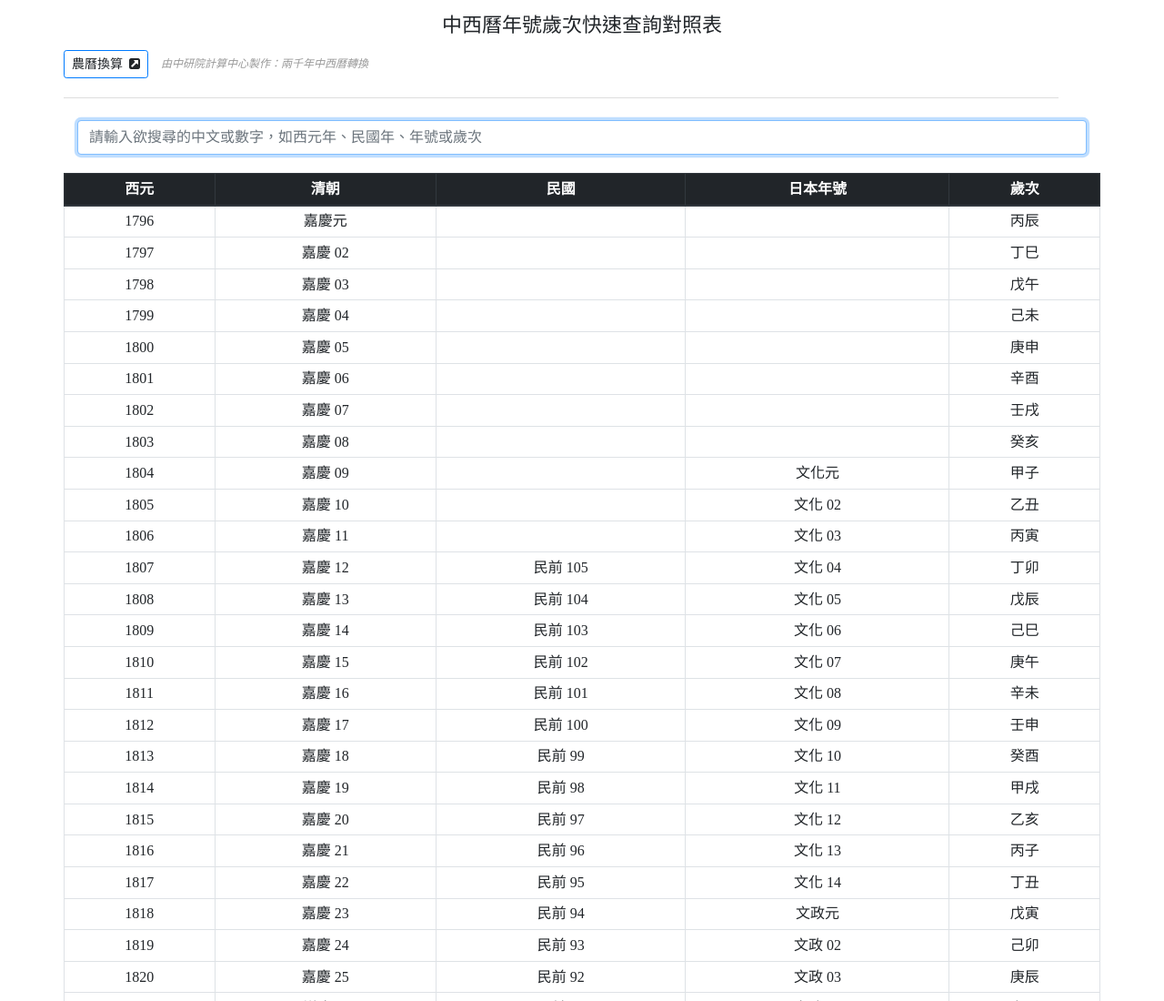
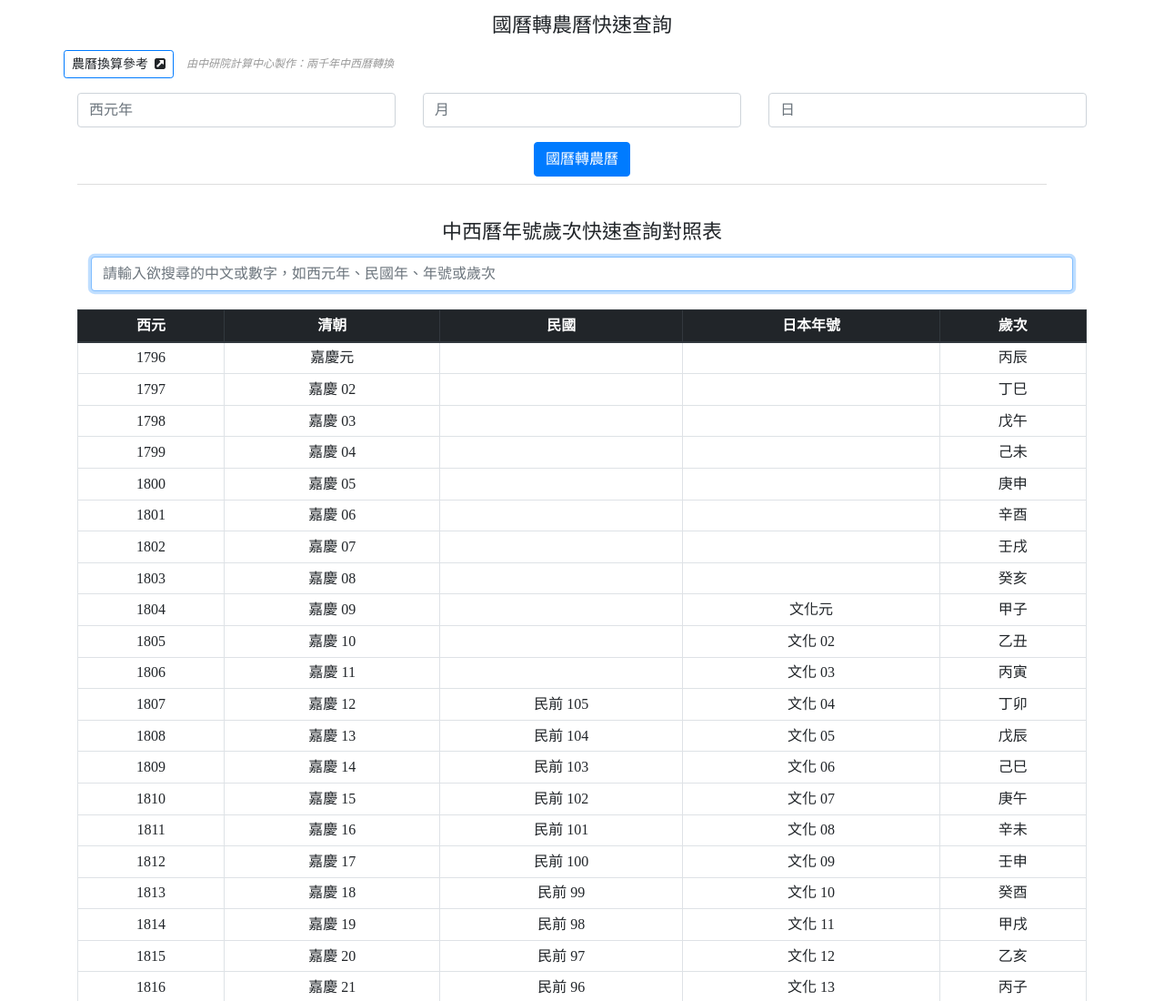
Before and after one commit to john8895/chinese-western-years-map, a plain HTML site: page index.html in a window 1280 px wide. Shown: the top 1100 px of the page at 91% size. Drawn offline with nearby package versions, Linux system fonts and the light colour scheme; some packages are replaced by stand-ins of ours; a script that the page names is missing.

Commit message:
Update index.html
新增國曆換算農曆功能

```diff
--- a/index.html
+++ b/index.html
@@ -6,21 +6,45 @@
     <link rel="stylesheet" href="https://maxcdn.bootstrapcdn.com/bootstrap/4.0.0/css/bootstrap.min.css">
     <link rel="stylesheet" href="https://cdnjs.cloudflare.com/ajax/libs/font-awesome/4.7.0/css/font-awesome.min.css">
     <link rel="stylesheet" href="style.css">
+    <script src="https://cdnjs.cloudflare.com/ajax/libs/lunar-javascript/1.6.4/lunar.min.js"></script>
 </head>
 <body>
 <div class="year-wrap">
     <div class="container">
         <div class="row">
             <button onclick="topFunction()" id="gotopBtn" title="Go to top">Top</button>
-            <h1>中西曆年號歲次快速查詢對照表</h1>
+            <h1>國曆轉農曆快速查詢</h1>
             <div class="form-group gotoLunar">
                 <a class="btn btn-sm btn-outline-primary" id="openLunar"
                    onclick="window.open('https://sinocal.sinica.edu.tw/','_blank')">
-                    農曆換算&nbsp;&nbsp;<i class="fa fa-external-link-square" aria-hidden="true"></i>
+                    農曆換算參考&nbsp;&nbsp;<i class="fa fa-external-link-square" aria-hidden="true"></i>
                 </a>
                 <em> 由中研院計算中心製作：兩千年中西曆轉換</em>
             </div>
+            </div>
+
+<div class="row">
+    <div class="col">
+        <input type="number" id="year" class="form-control" min="1900" max="2100" required placeholder="西元年">
+    </div>
+    <div class="col">
+        <input type="number" id="month" class="form-control" min="1" max="12" required placeholder="月">
+    </div>
+    <div class="col">
+        <input type="number" id="day" class="form-control" min="1" max="31" required placeholder="日">
+    </div>
+</div>
+<center>
+<button onclick="convertToLunar()" class="btn btn-primary mt-3">國曆轉農曆</button>
+</center>
+<!-- <hr> -->
+<div class="lunar-display">
+    <div id="lunar_input"></div>
+    <h4 id="lunar_year_result" onclick="handleLunarClick()"></h4>
+</div>
+
             <hr>
+            <h1>中西曆年號歲次快速查詢對照表</h1>
             <div class="form-group col-md-12 filter-group">
                 <input type="text" class="form-control" placeholder="請輸入欲搜尋的中文或數字，如西元年、民國年、年號或歲次" id="filterText"
                        onkeyup="filterList()" onclick="this.setSelectionRange(0, this.value.length)">
@@ -56,6 +80,7 @@
     </div>
 </footer>
 <script src="https://cdn.jsdelivr.net/npm/sweetalert2@11"></script>
+
 <script src="chinese-western-years-map.js"></script>
 </body>
 </html>
```
